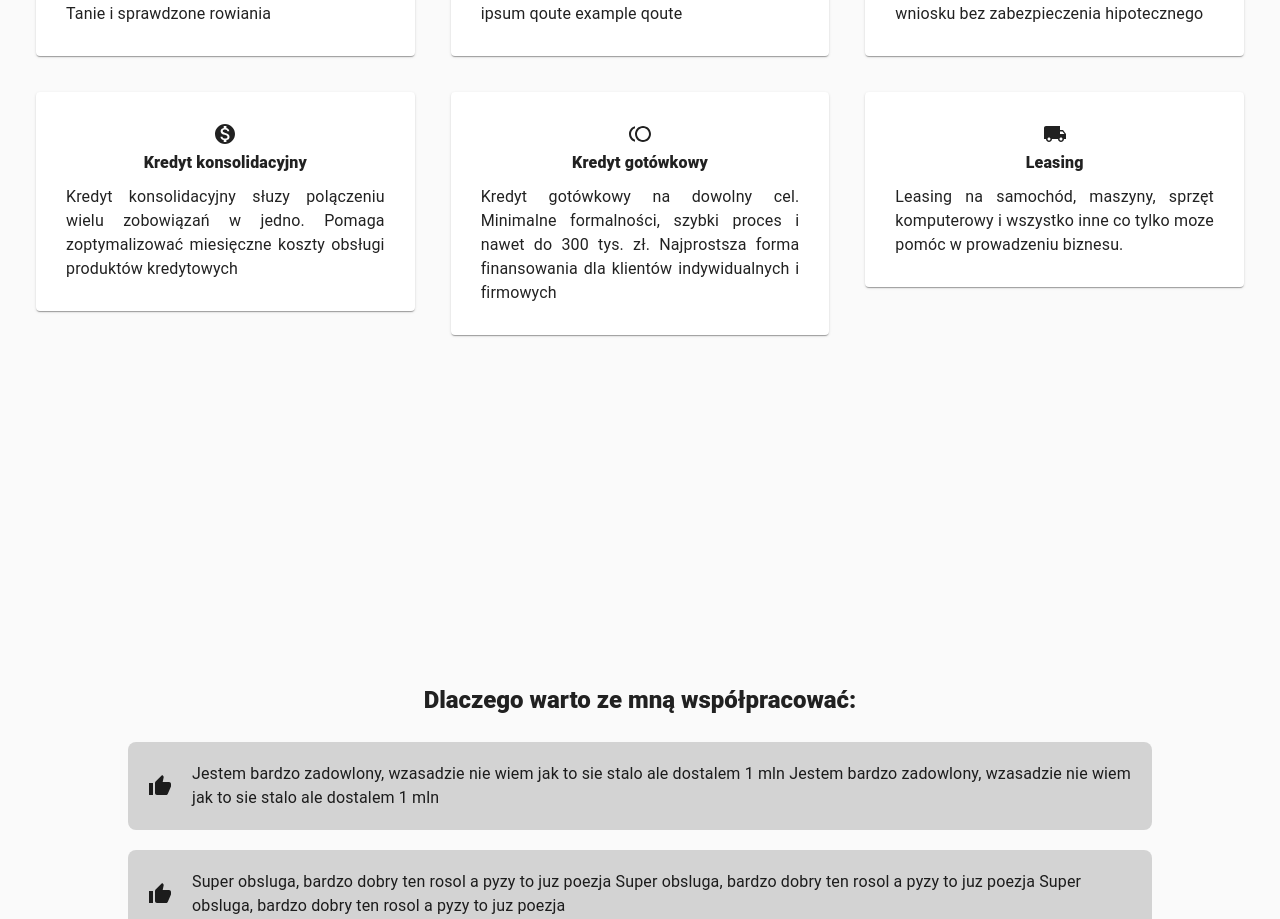
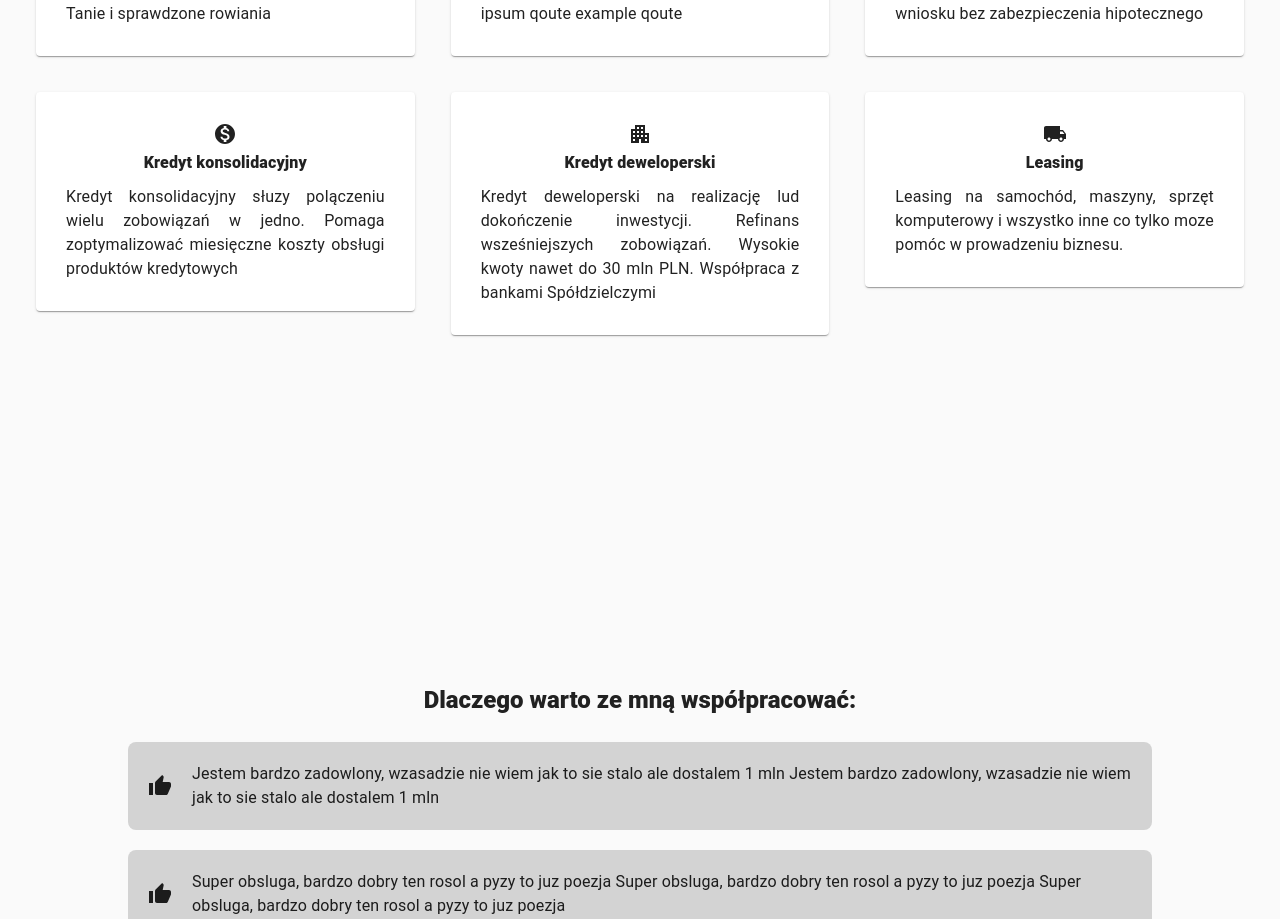
Before and after one commit to Majchrzak202/creditofficersite, a React (Create React App) app: page / in a window 1280 px wide. Shown: the part 2080-2999 px from the top of the page. Built offline with nearby package versions, Linux system fonts and the light colour scheme.

Commit message:
Added final images urls to Offers Array

```diff
--- a/src/components/consts/Offers.js
+++ b/src/components/consts/Offers.js
@@ -1,8 +1,9 @@
 import { BusinessCenter } from "@mui/icons-material";
 import { Factory, Agriculture } from "@mui/icons-material";
 import { MonetizationOn } from "@mui/icons-material";
-import { Toll } from "@mui/icons-material";
+
 import { LocalShipping } from "@mui/icons-material";
+import { Apartment } from "@mui/icons-material";
 
 const offerSegments = [
   {
@@ -15,7 +16,7 @@ const offerSegments = [
 
     id: 1,
     backgroundImage:
-      "https://pixabay.com/get/g226cbef55b413d3796cd077a0a16e4ce178af8205cdf00bb76d9e2a5363d807c5d6aac6d906c93e444c8f7f50f031516e4264b56be82647092d4017da78b51569650a0dc15c4ff30e3327791ccb550a2_1280.jpg",
+      "https://i.ibb.co/MRnwfpB/pexels-the-coach-space-2977547.jpg",
   },
   {
     title: "Kredyt inwestycyjny",
@@ -26,8 +27,7 @@ const offerSegments = [
       "Lorem ipsum dolor sit amet, consectetur adipiscing elit, sed do eiusmod tempor incididunt ut labore et dolore magna aliqua. Ut enim ad minim veniam, quis nostrud exercitation ullamco laboris nisi ut aliquip ex ea commodo consequat. Duis aute irure dolor in reprehenderit in voluptate velit esse cillum dolore eu fugiat nulla pariatur. Excepteur sint occaecat cupidatat non proident, sunt in culpa qui officia deserunt mollit anim id est laborum.",
 
     id: 2,
-    backgroundImage:
-      "https://pixabay.com/get/g226cbef55b413d3796cd077a0a16e4ce178af8205cdf00bb76d9e2a5363d807c5d6aac6d906c93e444c8f7f50f031516e4264b56be82647092d4017da78b51569650a0dc15c4ff30e3327791ccb550a2_1280.jpg",
+    backgroundImage: "https://i.ibb.co/6YtmgN7/pexels-pixabay-209251-1-1.jpg",
   },
   {
     title: "Kredyt rolniczy",
@@ -39,7 +39,7 @@ const offerSegments = [
 
     id: 3,
     backgroundImage:
-      "https://pixabay.com/get/g226cbef55b413d3796cd077a0a16e4ce178af8205cdf00bb76d9e2a5363d807c5d6aac6d906c93e444c8f7f50f031516e4264b56be82647092d4017da78b51569650a0dc15c4ff30e3327791ccb550a2_1280.jpg",
+      "https://i.ibb.co/mrKc1mg/pexels-matthias-zomer-422218.jpg",
   },
   {
     title: "Kredyt konsolidacyjny",
@@ -50,20 +50,20 @@ const offerSegments = [
       "Lorem ipsum dolor sit amet, consectetur adipiscing elit, sed do eiusmod tempor incididunt ut labore et dolore magna aliqua. Ut enim ad minim veniam, quis nostrud exercitation ullamco laboris nisi ut aliquip ex ea commodo consequat. Duis aute irure dolor in reprehenderit in voluptate velit esse cillum dolore eu fugiat nulla pariatur. Excepteur sint occaecat cupidatat non proident, sunt in culpa qui officia deserunt mollit anim id est laborum.",
 
     id: 4,
-    backgroundImage:
-      "https://pixabay.com/get/g226cbef55b413d3796cd077a0a16e4ce178af8205cdf00bb76d9e2a5363d807c5d6aac6d906c93e444c8f7f50f031516e4264b56be82647092d4017da78b51569650a0dc15c4ff30e3327791ccb550a2_1280.jpg",
+    backgroundImage: "https://i.ibb.co/58NJF1d/pexels-lukas-590022.jpg",
   },
   {
-    title: "Kredyt gotówkowy",
+    title: "Kredyt deweloperski",
     shortDescription:
-      "Kredyt gotówkowy na dowolny cel. Minimalne formalności, szybki proces i nawet do 300 tys. zł. Najprostsza forma finansowania dla klientów indywidualnych i firmowych",
-    icon: <Toll />,
+      "Kredyt deweloperski na realizację lud dokończenie inwestycji. Refinans wsześniejszych zobowiązań. Wysokie kwoty nawet do 30 mln PLN. Współpraca z bankami Spółdzielczymi",
+
+    icon: <Apartment />,
     longDescription:
       "Lorem ipsum dolor sit amet, consectetur adipiscing elit, sed do eiusmod tempor incididunt ut labore et dolore magna aliqua. Ut enim ad minim veniam, quis nostrud exercitation ullamco laboris nisi ut aliquip ex ea commodo consequat. Duis aute irure dolor in reprehenderit in voluptate velit esse cillum dolore eu fugiat nulla pariatur. Excepteur sint occaecat cupidatat non proident, sunt in culpa qui officia deserunt mollit anim id est laborum.",
 
     id: 5,
     backgroundImage:
-      "https://pixabay.com/get/g226cbef55b413d3796cd077a0a16e4ce178af8205cdf00bb76d9e2a5363d807c5d6aac6d906c93e444c8f7f50f031516e4264b56be82647092d4017da78b51569650a0dc15c4ff30e3327791ccb550a2_1280.jpg",
+      "https://i.ibb.co/34VJj79/pexels-quang-nguyen-vinh-2138126-1.jpg",
   },
   {
     title: "Leasing",
@@ -73,8 +73,7 @@ const offerSegments = [
       "Lorem ipsum dolor sit amet, consectetur adipiscing elit, sed do eiusmod tempor incididunt ut labore et dolore magna aliqua. Ut enim ad minim veniam, quis nostrud exercitation ullamco laboris nisi ut aliquip ex ea commodo consequat. Duis aute irure dolor in reprehenderit in voluptate velit esse cillum dolore eu fugiat nulla pariatur. Excepteur sint occaecat cupidatat non proident, sunt in culpa qui officia deserunt mollit anim id est laborum.",
     icon: <LocalShipping />,
     id: 6,
-    backgroundImage:
-      "https://pixabay.com/get/g226cbef55b413d3796cd077a0a16e4ce178af8205cdf00bb76d9e2a5363d807c5d6aac6d906c93e444c8f7f50f031516e4264b56be82647092d4017da78b51569650a0dc15c4ff30e3327791ccb550a2_1280.jpg",
+    backgroundImage: "https://i.ibb.co/qM6MnQ8/pexels-pixabay-164634.jpg",
   },
 ];
 
```
